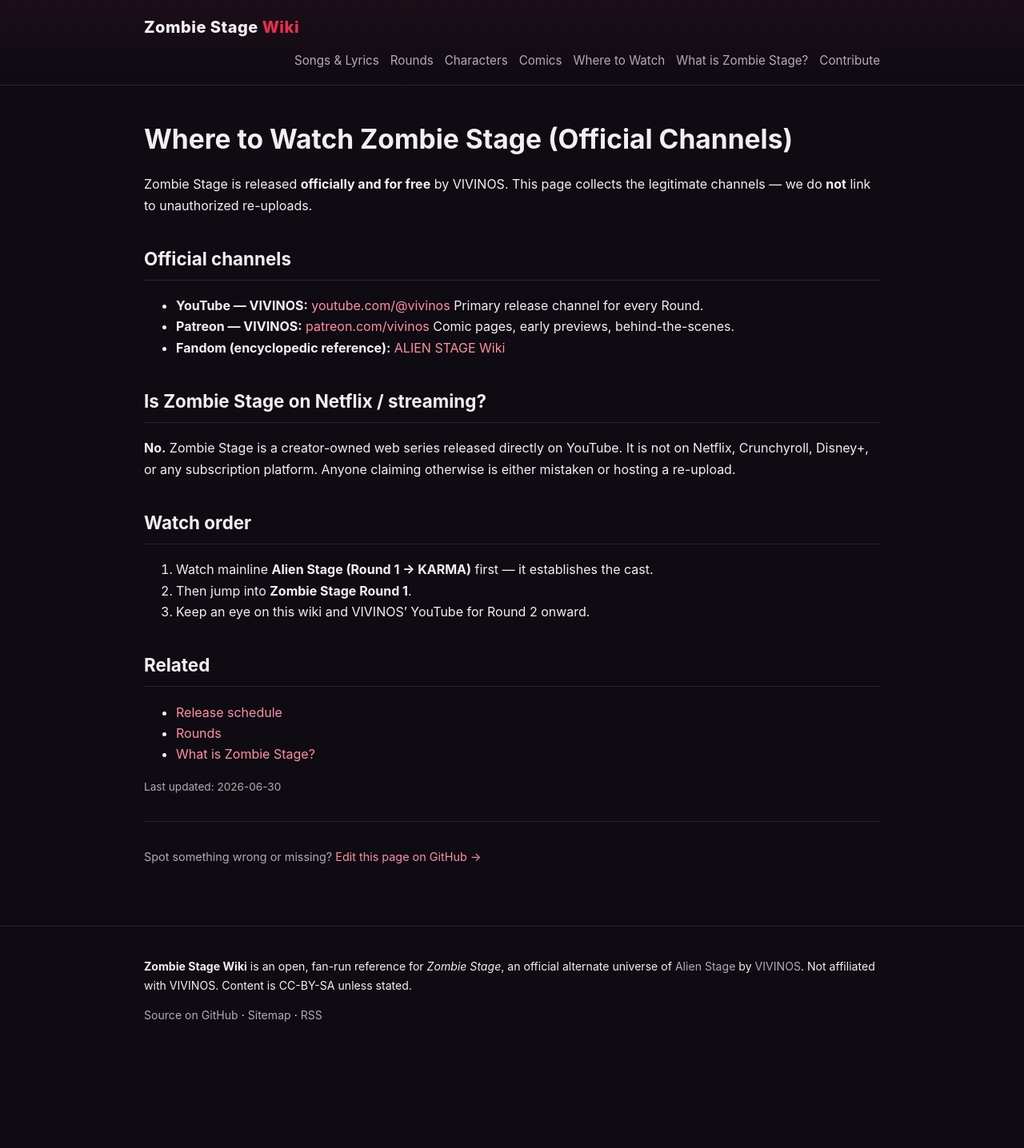
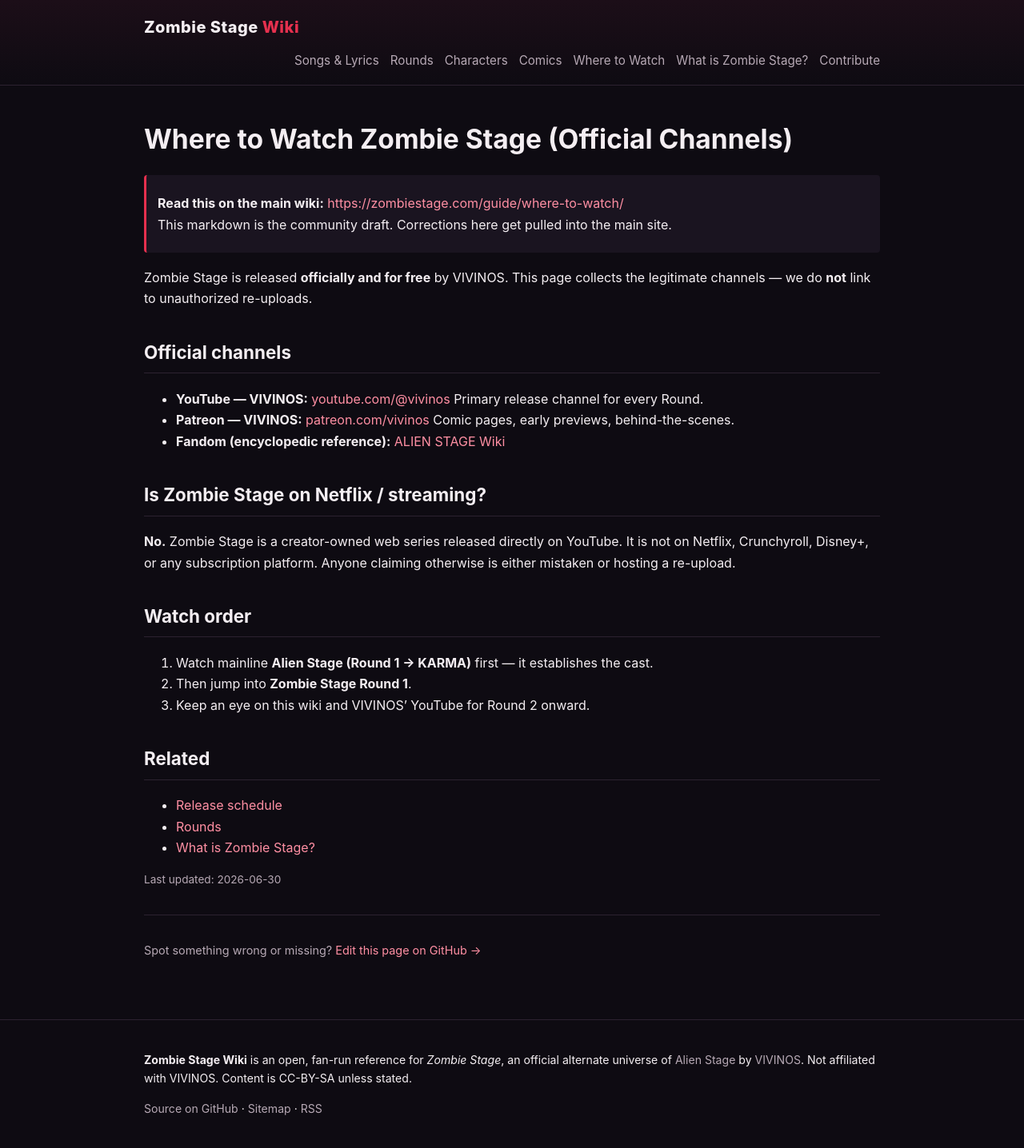
Before and after one commit to zombiestageweb/Wiki, a Jekyll site: the page built from watch/index.md, in a window 1280 px wide. Shown: the whole page at 80% size. Built offline with Jekyll 4.4.1, drawn with Linux system fonts in a browser that asks for light colours; before the commit the page ends 1319 px from its top, so only the background shows below that.

Commit message:
docs(watch/index.md): add canonical link to main site

```diff
--- a/watch/index.md
+++ b/watch/index.md
@@ -5,6 +5,9 @@ description: "How to watch Zombie Stage: official VIVINOS YouTube uploads, Patre
 permalink: /watch/
 updated: 2026-06-30
 ---
+
+> **Read this on the main wiki:** [https://zombiestage.com/guide/where-to-watch/](https://zombiestage.com/guide/where-to-watch/)
+> This markdown is the community draft. Corrections here get pulled into the main site.
 
 Zombie Stage is released **officially and for free** by VIVINOS. This page collects the legitimate
 channels — we do **not** link to unauthorized re-uploads.
```
